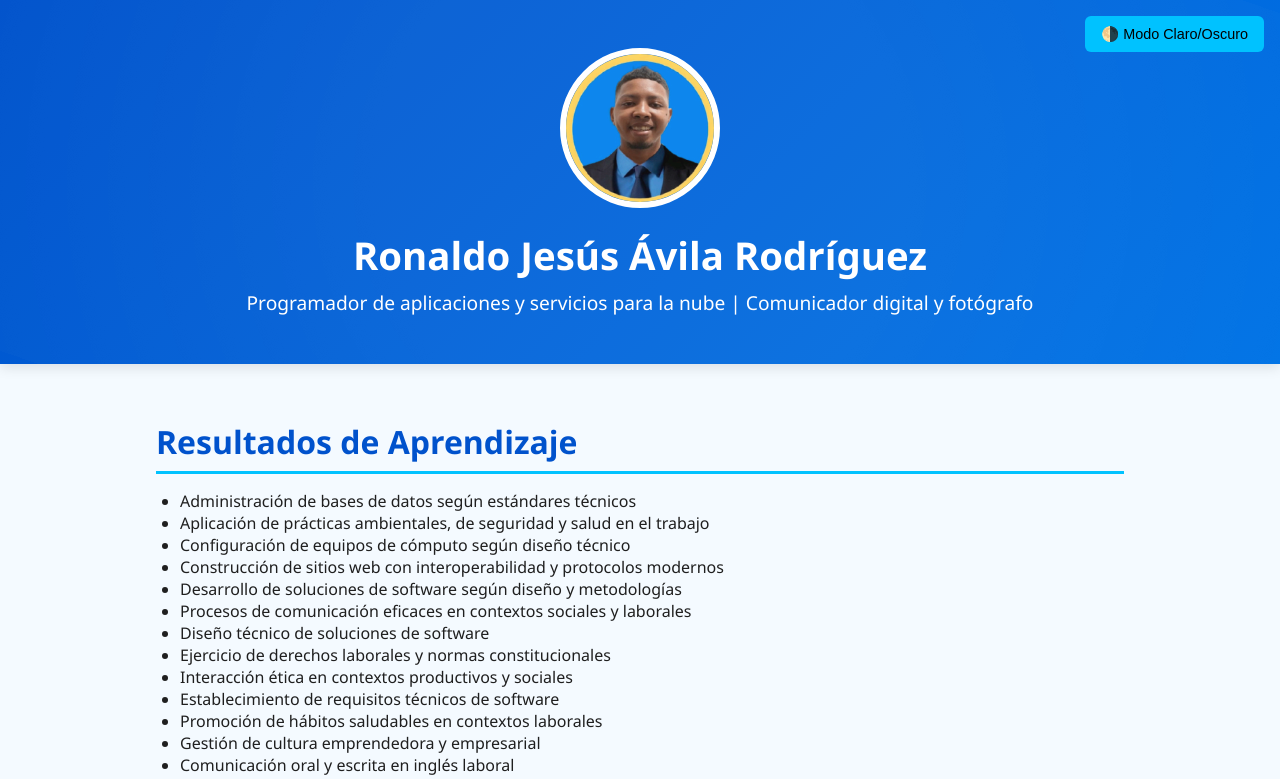
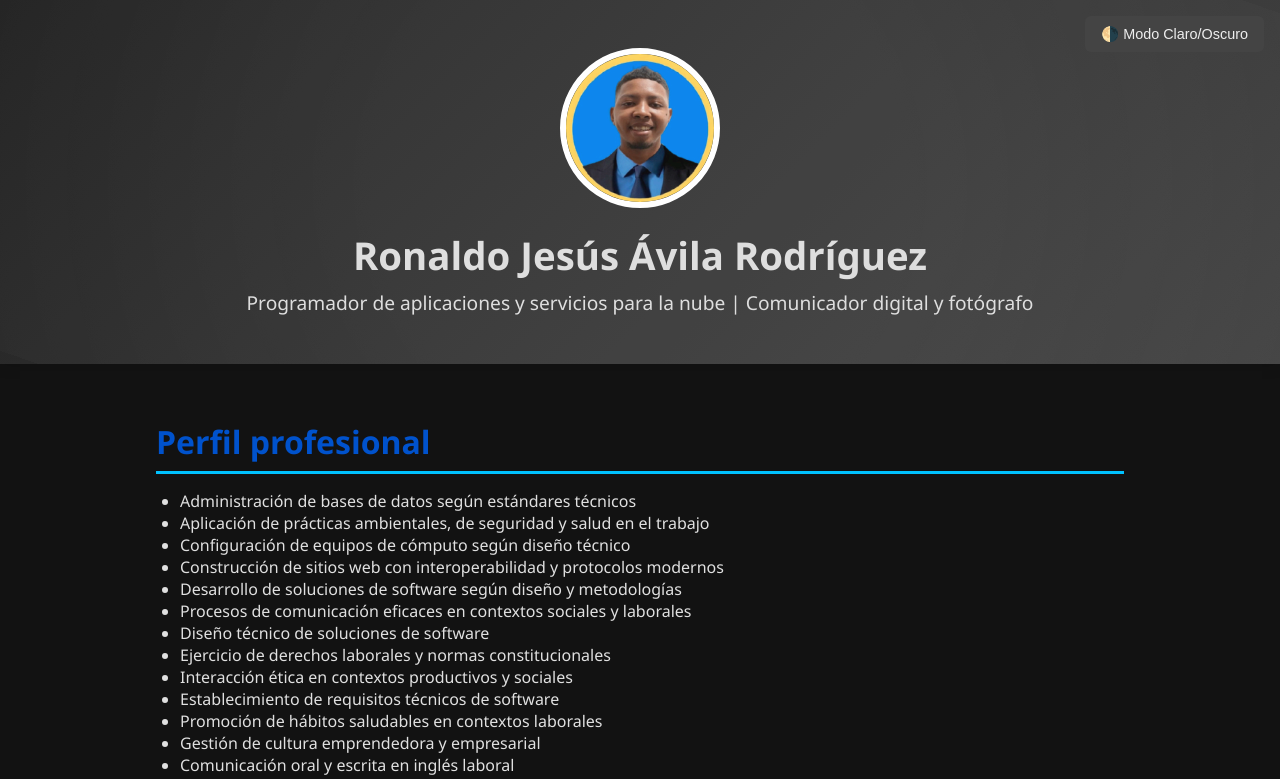
Before and after one commit to ronaldorealg/Hojadevida, a plain HTML site: page index.html in a window 1280 px wide. Both pictures are taken after a click on the button "🌗 Modo Claro/Oscuro". Shown: the top 779 px of the page. Drawn offline with Linux system fonts and the light colour scheme.

Commit message:
Update index.html

```diff
--- a/index.html
+++ b/index.html
@@ -28,6 +28,25 @@
       background-color: var(--bg-light);
       color: var(--text-dark);
       transition: all 0.3s ease;
+    }
+
+    body.dark-mode {
+      background-color: #121212;
+      color: #e0e0e0;
+    }
+
+    body.dark-mode header {
+      background: linear-gradient(135deg, #222, #444);
+      color: #ddd;
+    }
+
+    body.dark-mode a {
+      color: #80caff;
+    }
+
+    body.dark-mode .mode-switch {
+      background: #444;
+      color: #eee;
     }
 
     header {
@@ -115,6 +134,7 @@
       font-size: 0.9rem;
       cursor: pointer;
       z-index: 999;
+      transition: background 0.3s ease, color 0.3s ease;
     }
 
     /* PDF sección desplegable */
@@ -180,7 +200,7 @@
   </header>
 
   <section>
-    <h2>Resultados de Aprendizaje</h2>
+    <h2>Perfil profesional</h2>
     <ul>
       <li>Administración de bases de datos según estándares técnicos</li>
       <li>Aplicación de prácticas ambientales, de seguridad y salud en el trabajo</li>
@@ -223,7 +243,6 @@
     <p><strong>Resultado:</strong> Cumplimiento del plan de formación con aplicación práctica de conocimientos en digitalización, soporte técnico, documentación, sistemas, programación y comunicación</p>
   </section>
 
-  <!-- Sección desplegable con PDF -->
   <section class="pdf-section">
     <h2>Certificados Oficiales</h2>
     <details>
```
